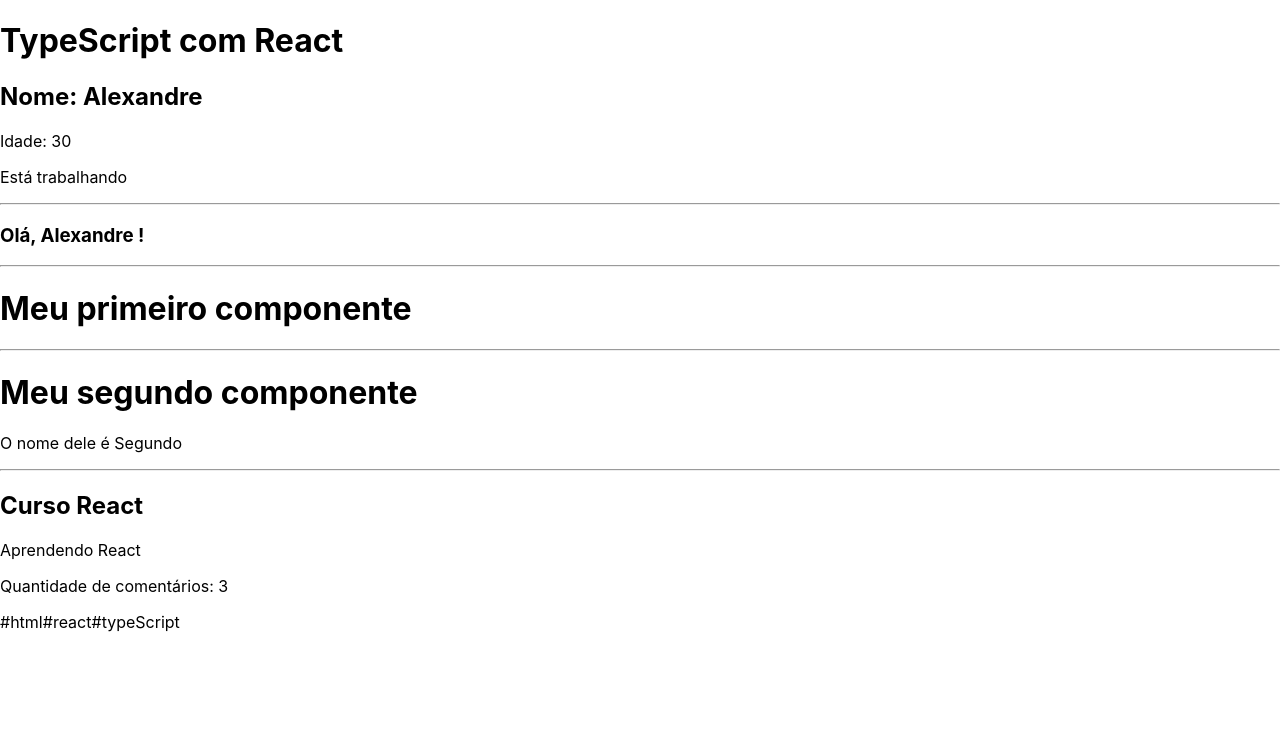
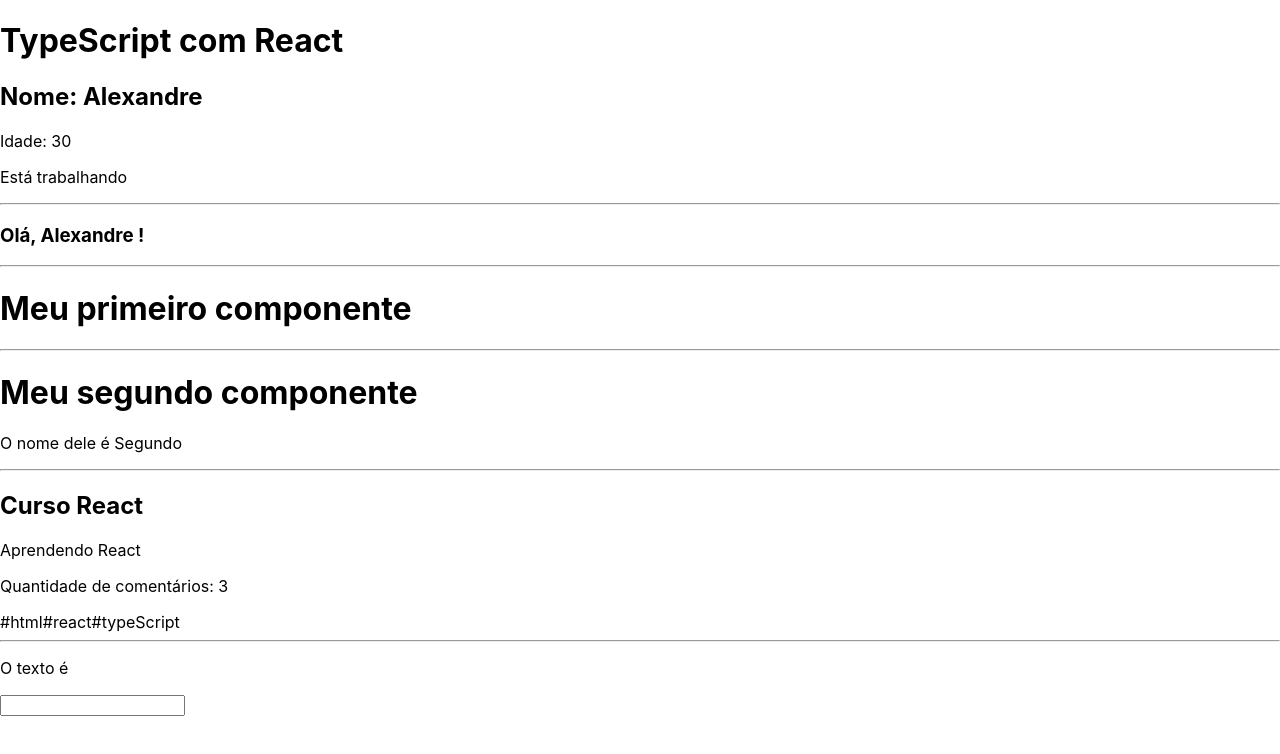
Before and after one commit to xandaosilva/curso-reactjs, a React (Create React App) app in the folder 16_apendiceD/reactcomts/: page / in a window 1280 px wide. Shown: the top 754 px of the page. Built offline with nearby package versions, Linux system fonts and the light colour scheme; the HTML template or start-up script is replaced by a standard one.

Commit message:
useState com TypeScript

```diff
--- a/16_apendiceD/reactcomts/src/App.tsx
+++ b/16_apendiceD/reactcomts/src/App.tsx
@@ -2,6 +2,7 @@
 import FirstComponent from "./components/FirstComponent";
 import SecondComponent from "./components/SecondComponent";
 import Destructuring from "./components/Destructuring";
+import State from "./components/State";
 
 function App() {
 
@@ -27,6 +28,8 @@
       <SecondComponent name="Segundo" />
       <hr />
       <Destructuring title="Curso React" content="Aprendendo React" commentsQty={3} tags={["html", "react", "typeScript"]} />
+      <hr />
+      <State />
     </div>
   );
 }
--- /dev/null
+++ b/16_apendiceD/reactcomts/src/components/State.tsx
@@ -0,0 +1,18 @@
+import { useState, ChangeEvent } from 'react';
+
+const State = () => {
+    const [text, setText] = useState<string | null>(null);
+
+    const handleChange = (e: ChangeEvent<HTMLInputElement>) => {
+        setText(e.target.value)
+    }
+
+    return (
+        <div>
+            <p>O texto é {text}</p>
+            <input type="text" onChange={handleChange} />
+        </div>
+    );
+}
+
+export default State;
```
